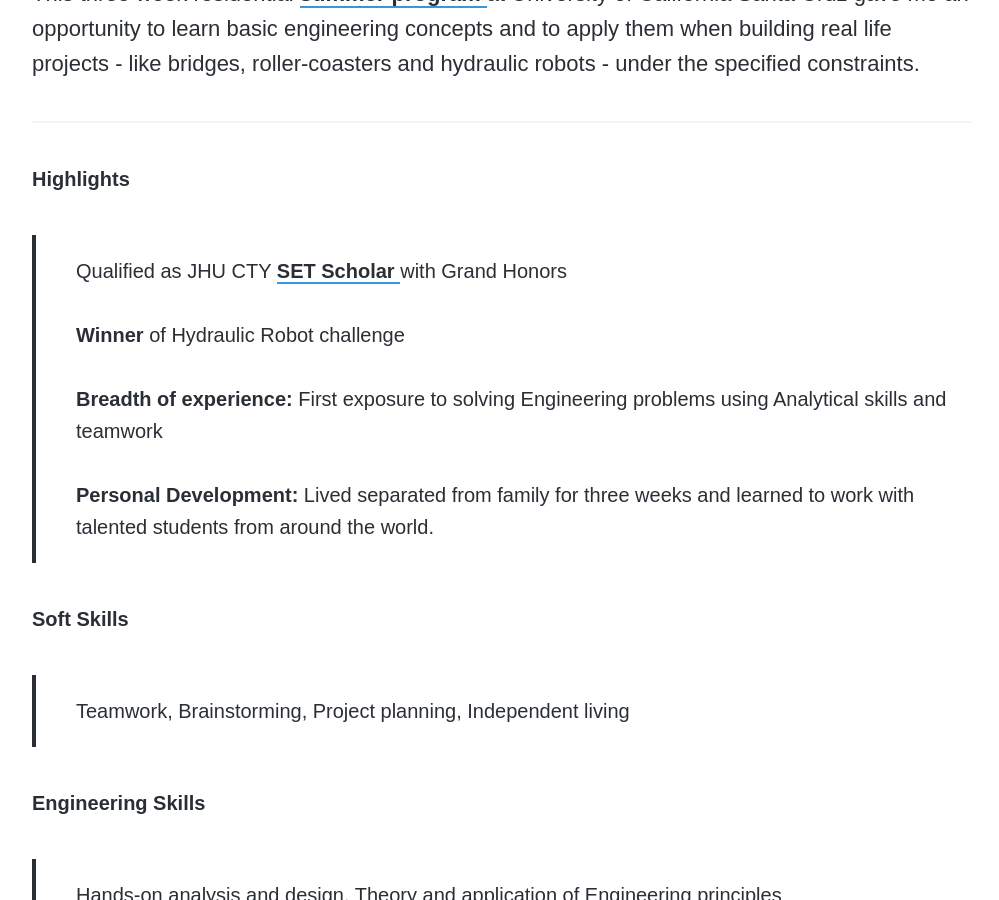
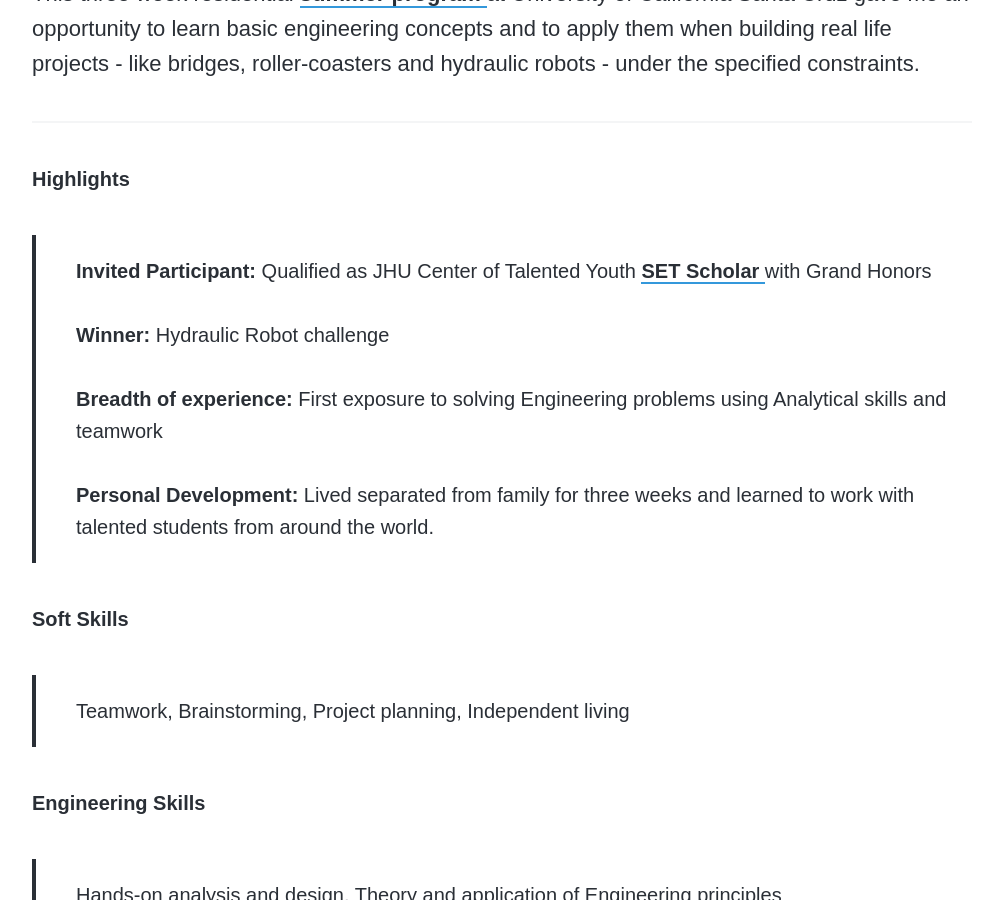
Before and after one commit to disha-22/disha-22.github.io, a Jekyll site: the page built from _projects/engineering-design.md, in a window 1280 px wide and 900 px high, scrolled down 635 px. Shown: the whole window, without its empty margins (138-1137 px from the left). Built offline with Jekyll 4.4.1, drawn with Linux system fonts in a browser that asks for light colours; nearby versions of some CDN libraries; some web fonts are replaced.

Commit message:
Update engineering-design.md

```diff
--- a/_projects/engineering-design.md
+++ b/_projects/engineering-design.md
@@ -11,7 +11,7 @@
 <hr>
 
 <h6> Highlights </h6>
-> Qualified as JHU CTY <a href="https://cty.jhu.edu/set/"> SET Scholar  </a> with Grand Honors <br><br> <b> Winner </b> of Hydraulic Robot challenge <br><br> <b>Breadth of experience:</b> First exposure to solving Engineering problems using Analytical skills and teamwork <br><br> <b>Personal Development:</b> Lived separated from family for three weeks and learned to work with talented students from around the world.
+> <b> Invited Participant: </b>Qualified as JHU Center of Talented Youth <a href="https://cty.jhu.edu/set/"> SET Scholar  </a> with Grand Honors <br><br> <b> Winner: </b> Hydraulic Robot challenge <br><br> <b>Breadth of experience:</b> First exposure to solving Engineering problems using Analytical skills and teamwork <br><br> <b>Personal Development:</b> Lived separated from family for three weeks and learned to work with talented students from around the world.
 
 <h6> Soft Skills </h6>
 > Teamwork, Brainstorming, Project planning, Independent living
```
